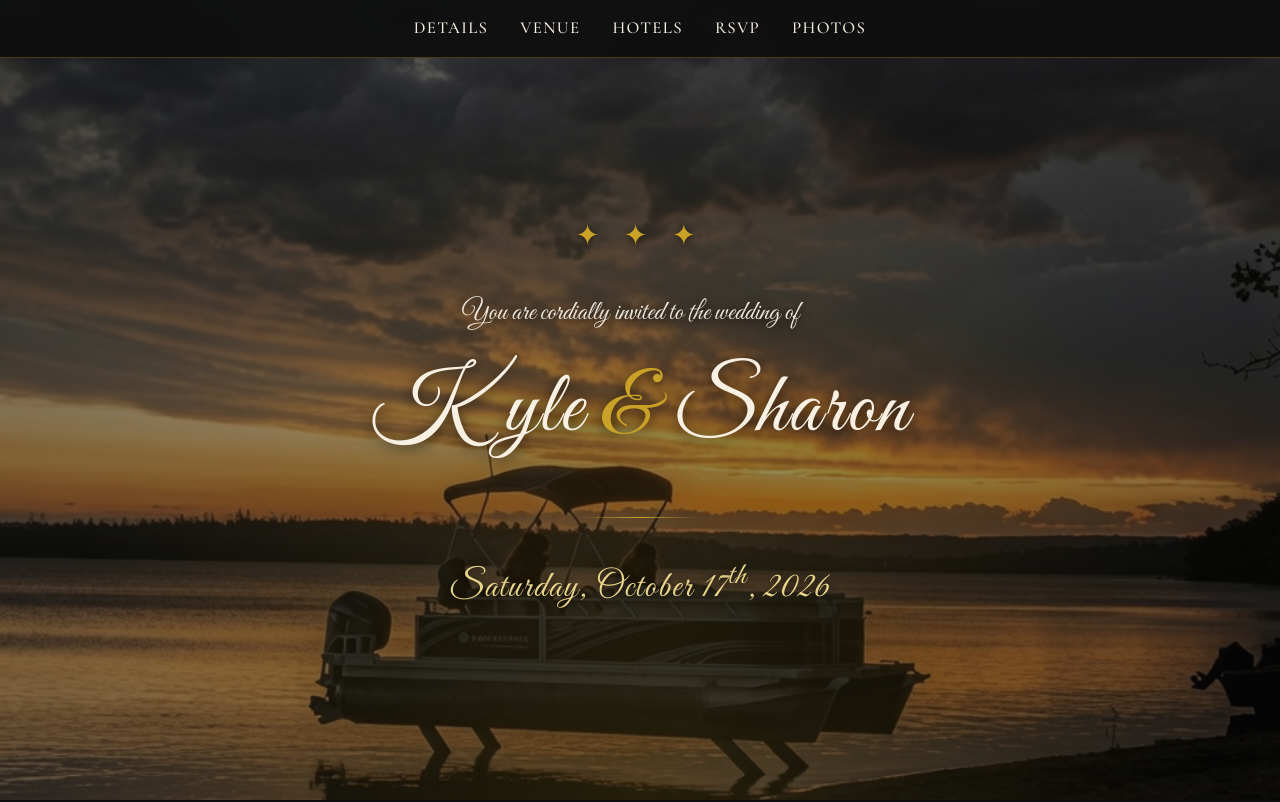
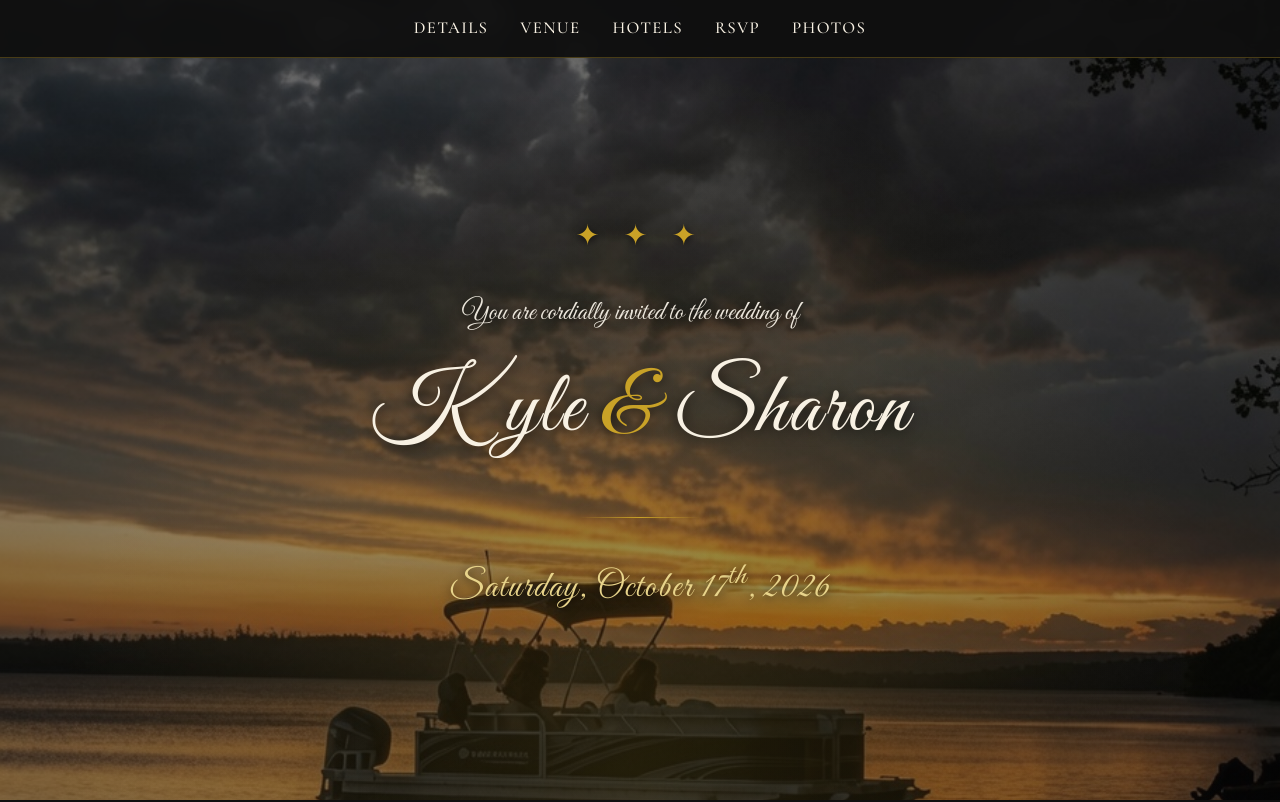
Before and after one commit to groblerleon13-blip/kyle-sharon.github.io, a plain HTML site: page index.html in a window 1280 px wide. Shown: the top 802 px of the page. Drawn offline with nearby package versions, Linux system fonts and the light colour scheme.

Commit message:
Update index.html

```diff
--- a/index.html
+++ b/index.html
@@ -81,10 +81,10 @@
       position: absolute;
       inset: 0;
 background:
-  linear-gradient(rgba(8, 8, 8, 0.40), rgba(8, 8, 8, 0.50)),
-  url('hero-bg.png') center 60% / cover no-repeat;
+  linear-gradient(rgba(8, 8, 8, 0.38), rgba(8, 8, 8, 0.48)),
+  url('hero-bg.png') center 45% / cover no-repeat;
 background-size: cover;
-background-position: center 60%;
+background-position: center 45%;
       image-rendering: -webkit-optimize-contrast;
       image-rendering: high-quality;
       z-index: 0;
```
